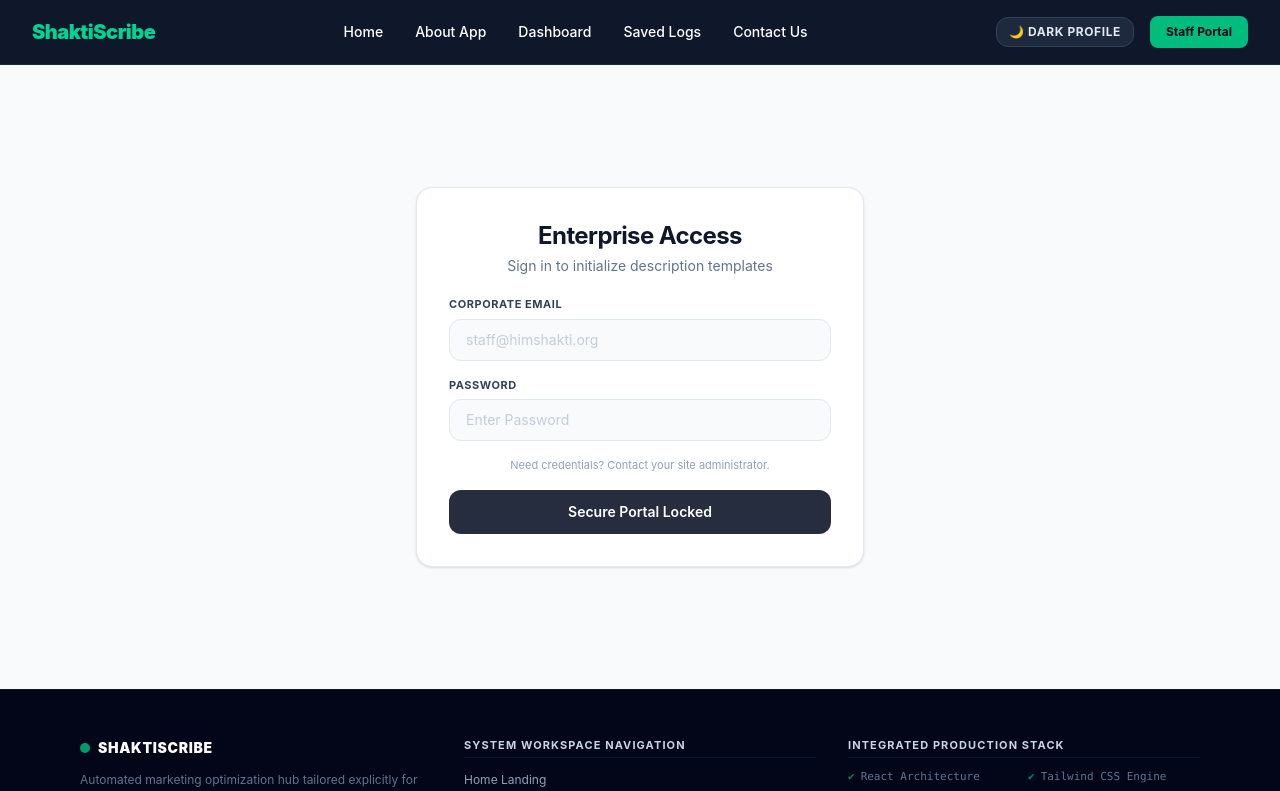
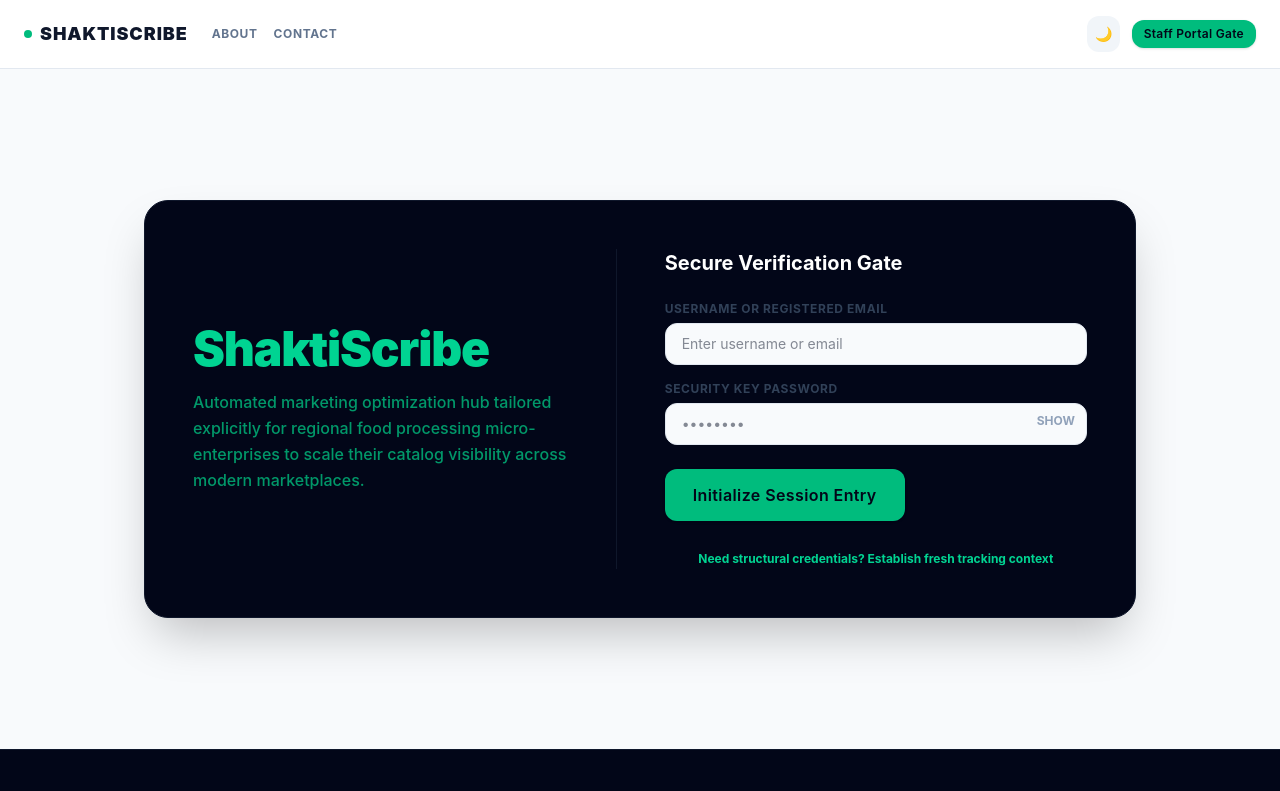
Before and after one commit to s-ath-vika/ShaktiScribe-Smart-Descriptor-and-Variation-Engine, a React app in the folder frontend/: page /login in a window 1280 px wide. Shown: the top 791 px of the page. Built offline with nearby package versions, Linux system fonts and the light colour scheme; the HTML template or start-up script is replaced by a standard one.

Commit message:
feat(frontend): refactor pages to fix cascading render effects, embed typing animations, and style unified dark card layout frames.

```diff
--- a/frontend/src/App.jsx
+++ b/frontend/src/App.jsx
@@ -1,5 +1,5 @@
 import { useState } from 'react';
-import { BrowserRouter, Routes, Route } from 'react-router-dom';
+import { BrowserRouter, Routes, Route, Navigate } from 'react-router-dom';
 import Navbar from './components/Navbar';
 import Footer from './components/Footer';
 import Home from './pages/Home';
@@ -13,26 +13,43 @@ export default function App() {
   const [theme, setTheme] = useState('light');
   const [editingLogItem, setEditingLogItem] = useState(null);
 
+  const [currentUser, setCurrentUser] = useState(() => {
+    const cachedSession = localStorage.getItem('shakti_session');
+    return cachedSession ? JSON.parse(cachedSession) : null;
+  });
+
+  const handleLoginSession = (userData) => {
+    localStorage.setItem('shakti_session', JSON.stringify(userData));
+    setCurrentUser(userData);
+  };
+
+  const handleLogoutSession = () => {
+    localStorage.removeItem('shakti_session');
+    setCurrentUser(null);
+  };
+
   return (
     <BrowserRouter>
       <div className={`min-h-screen flex flex-col bg-slate-50 text-slate-900 overflow-x-hidden ${theme === 'dark' ? 'dark bg-slate-950 text-slate-100' : ''}`}>
-        <Navbar theme={theme} setTheme={setTheme} />
+        <Navbar theme={theme} setTheme={setTheme} user={currentUser} onLogout={handleLogoutSession} />
 
         <div className="flex-grow">
           <Routes>
-            <Route path="/" element={<Home />} />
+            <Route path="/" element={<Home user={currentUser} onLogout={handleLogoutSession} />} />
+            <Route path="/about" element={<About />} />
+            <Route path="/contact" element={<Contact />} />
+            <Route
+              path="/login"
+              element={currentUser ? <Navigate to="/dashboard" /> : <Login onAuthSuccess={handleLoginSession} />}
+            />
             <Route
               path="/dashboard"
-              element={<Dashboard editingItem={editingLogItem} clearEditingItem={() => setEditingLogItem(null)} />}
+              element={currentUser ? <Dashboard user={currentUser} editingItem={editingLogItem} clearEditingItem={() => setEditingLogItem(null)} /> : <Navigate to="/login" />}
             />
             <Route
               path="/history"
-              element={<History triggerEditItem={(item) => setEditingLogItem(item)} />}
+              element={currentUser ? <History user={currentUser} triggerEditItem={(item) => setEditingLogItem(item)} /> : <Navigate to="/login" />}
             />
-            <Route path="/about" element={<About />} />
-            <Route path="/contact" element={<Contact />} />
-            <Route path="/login" element={<Login />} />
-
           </Routes>
         </div>
 
--- a/frontend/src/components/Navbar.jsx
+++ b/frontend/src/components/Navbar.jsx
@@ -1,71 +1,101 @@
 import { useState } from 'react';
-import { Link } from 'react-router-dom';
+import { Link, useNavigate } from 'react-router-dom';
+import { Button, Toast } from './ui';
 
-export default function Navbar({ theme, setTheme }) {
-  const [isOpen, setIsOpen] = useState(false);
+export default function Navbar({ theme, setTheme, user, onLogout }) {
+  const navigate = useNavigate();
+  const [isConfirmOpen, setIsConfirmOpen] = useState(false);
+  const [toastMessage, setToastMessage] = useState('');
 
-
-  const handleThemeToggle = () => {
-    setTheme(theme === 'light' ? 'dark' : 'light');
+  const executeLogoutSequence = () => {
+    setIsConfirmOpen(false);
+    onLogout();
+    setToastMessage("Session destroyed successfully. Cleared operational parameters cache.");
+    setTimeout(() => {
+      navigate('/');
+    }, 1200);
   };
 
   return (
-    <nav className="bg-slate-900 text-white border-b border-slate-800 sticky top-0 z-50">
-      <div className="max-w-7xl mx-auto px-4 sm:px-6 lg:px-8">
-        <div className="flex justify-between h-16 items-center">
-
-          <Link to="/" className="text-xl font-black tracking-tight text-emerald-400">
+    <>
+      <nav className="w-full bg-white dark:bg-slate-950 border-b border-slate-200 dark:border-slate-900 px-6 py-4 flex items-center justify-between transition-colors sticky top-0 z-40">
+        <div className="flex items-center gap-6">
+          <Link to="/" className="text-lg font-black tracking-wider text-slate-900 dark:text-white uppercase flex items-center gap-2">
+            <span className="w-2 h-2 rounded-full bg-emerald-500"></span>
             ShaktiScribe
           </Link>
-
-          <div className="hidden md:flex space-x-8 text-sm font-medium">
-            <Link to="/" className="hover:text-emerald-400 transition-colors">Home</Link>
-            <Link to="/about" className="hover:text-emerald-400 transition-colors">About App</Link>
-            <Link to="/dashboard" className="hover:text-emerald-400 transition-colors">Dashboard</Link>
-            <Link to="/history" className="hover:text-emerald-400 transition-colors">Saved Logs</Link>
-            <Link to="/contact" className="hover:text-emerald-400 transition-colors">Contact Us</Link>
+          <div className="hidden md:flex items-center gap-4 text-xs font-bold uppercase tracking-wider text-slate-500 dark:text-slate-400">
+            <Link to="/about" className="hover:text-emerald-500 transition-colors">About</Link>
+            <Link to="/contact" className="hover:text-emerald-500 transition-colors">Contact</Link>
+            {user && (
+              <>
+                <Link to="/dashboard" className="hover:text-emerald-500 transition-colors">Dashboard</Link>
+                <Link to="/history" className="hover:text-emerald-500 transition-colors">History Ledger</Link>
+              </>
+            )}
+          </div>
         </div>
 
-          <div className="hidden md:flex items-center space-x-4">
-
+        <div className="flex items-center gap-3">
           <button
-              onClick={handleThemeToggle}
-              className="px-3 py-1.5 text-xs font-bold uppercase tracking-wider rounded-xl bg-slate-800 hover:bg-slate-700 text-slate-200 transition-all border border-slate-700 cursor-pointer"
-            >
-              {theme === 'dark' ? '☀️ Light Profile' : '🌙 Dark Profile'}
-            </button>
-
-            <Link to="/login" className="px-4 py-2 text-xs bg-emerald-500 hover:bg-emerald-400 text-slate-950 font-bold rounded-lg transition-all">
-              Staff Portal
-            </Link>
-          </div>
-
-          <div className="flex md:hidden items-center space-x-2">
-            <button
-              onClick={handleThemeToggle}
-              className="p-2 rounded-xl bg-slate-800 text-xs border border-slate-700 text-slate-200"
+            onClick={() => setTheme(theme === 'dark' ? 'light' : 'dark')}
+            className="p-2 rounded-xl bg-slate-100 hover:bg-slate-200 dark:bg-slate-900 dark:hover:bg-slate-800 transition-colors text-sm cursor-pointer"
           >
             {theme === 'dark' ? '☀️' : '🌙'}
           </button>
-            <button onClick={() => setIsOpen(!isOpen)} className="p-2 rounded-xl hover:bg-slate-800 text-white">
-              {isOpen ? '✕' : '☰'}
+
+          {user ? (
+            <div className="flex items-center gap-3">
+              <span className="hidden sm:inline font-mono text-[11px] bg-emerald-500/10 text-emerald-500 px-2.5 py-1 border border-emerald-500/10 rounded-lg font-bold">
+                👤 {user.username}
+              </span>
+              <button
+                onClick={() => setIsConfirmOpen(true)}
+                className="inline-flex items-center justify-center font-semibold rounded-xl transition-all font-medium focus:outline-none tracking-wide active:scale-[0.98] px-4 py-2 text-xs cursor-pointer border border-slate-300 dark:border-slate-700 text-slate-700 dark:text-slate-300 hover:bg-slate-100 dark:hover:bg-slate-800"
+              >
+                🔒 Terminate Session
+              </button>
+            </div>
+          ) : (
+            <Link to="/login">
+              <Button variant="primary" size="sm">
+                Staff Portal Gate
+              </Button>
+            </Link>
+          )}
+        </div>
+      </nav>
+
+      {isConfirmOpen && (
+        <div className="fixed inset-0 bg-slate-950/60 backdrop-blur-sm flex items-center justify-center z-50 p-4">
+          <div className="bg-white dark:bg-slate-900 border border-slate-200 dark:border-slate-800 max-w-sm w-full rounded-2xl p-6 shadow-2xl text-left space-y-4 animate-in fade-in zoom-in-95 duration-150">
+            <h3 className="text-base font-bold text-slate-900 dark:text-white">
+              Confirm System Logout Sequence
+            </h3>
+            <p className="text-xs text-slate-500 dark:text-slate-400 leading-relaxed">
+              Are you sure you want to terminate your current session? This action will disconnect writing tokens until the next authorization handshake.
+            </p>
+            <div className="flex gap-2 justify-end pt-2">
+              <button
+                onClick={() => setIsConfirmOpen(false)}
+                className="inline-flex items-center justify-center font-semibold rounded-xl transition-all font-medium focus:outline-none tracking-wide active:scale-[0.98] px-3 py-1.5 text-xs cursor-pointer border border-slate-300 dark:border-slate-700 text-slate-700 dark:text-slate-300 hover:bg-slate-100 dark:hover:bg-slate-800"
+              >
+                Cancel
+              </button>
+              <button
+                onClick={executeLogoutSequence}
+                className="inline-flex items-center justify-center font-semibold rounded-xl transition-all font-medium focus:outline-none tracking-wide active:scale-[0.98] px-3 py-1.5 text-xs cursor-pointer bg-red-500 hover:bg-red-400 text-white"
+              >
+                Disconnect Session
               </button>
             </div>
           </div>
         </div>
+      )}
 
-      {isOpen && (
-        <div className="md:hidden px-4 pt-2 pb-4 bg-slate-950 space-y-3 border-t border-slate-800 flex flex-col text-sm">
-          <Link to="/" onClick={() => setIsOpen(false)} className="py-2 hover:text-emerald-400">Home</Link>
-          <Link to="/about" onClick={() => setIsOpen(false)} className="py-2 hover:text-emerald-400">About App</Link>
-          <Link to="/dashboard" onClick={() => setIsOpen(false)} className="py-2 hover:text-emerald-400">Dashboard</Link>
-          <Link to="/history" onClick={() => setIsOpen(false)} className="py-2 hover:text-emerald-400">Saved Logs</Link>
-          <Link to="/contact" onClick={()=>setIsOpen(false)} className="py-2 hover:text-emerald-400">Contact Us</Link>
-          <Link to="/login" onClick={() => setIsOpen(false)} className="py-2 text-center bg-slate-900 text-white rounded-xl text-xs font-semibold mt-2">
-            Staff Portal
-          </Link>
-        </div>
+      {toastMessage && (
+        <Toast message={toastMessage} isVisible={!!toastMessage} onDismiss={() => setToastMessage('')} />
       )}
-    </nav>
+    </>
   );
 }
--- a/frontend/src/pages/Login.jsx
+++ b/frontend/src/pages/Login.jsx
@@ -1,49 +1,150 @@
-export default function Login() {
+import { useState,  } from 'react';
+import { useNavigate } from 'react-router-dom';
+import { Input, Button, Toast } from '../components/ui';
+
+export default function Login({ onAuthSuccess }) {
+  const navigate = useNavigate();
+  const [isSignUp, setIsSignUp] = useState(false);
+  const [showPassword, setShowPassword] = useState(false);
+  const [showConfirmPassword, setShowConfirmPassword] = useState(false);
+  const [toastMessage, setToastMessage] = useState('');
+  const [errors, setErrors] = useState({});
+
+  const [loginData, setLoginData] = useState({ identifier: '', password: '' });
+  const [signUpData, setSignUpData] = useState({ username: '', fullName: '', email: '', password: '', confirmPassword: '' });
+
+  const processAuthentication = async (e) => {
+    e.preventDefault();
+    setErrors({});
+    setToastMessage('');
+
+    if (!isSignUp) {
+      if (!loginData.identifier || !loginData.password) {
+        setErrors({ general: "Identity values must be completed." });
+        return;
+      }
+      try {
+        const res = await fetch('http://localhost:5000/api/auth/login', {
+          method: 'POST',
+          headers: { 'Content-Type': 'application/json' },
+          body: JSON.stringify(loginData)
+        });
+        const data = await res.json();
+        if (!res.ok) throw new Error(data.error || 'Authentication checkpoint failed.');
+
+        onAuthSuccess(data);
+        setToastMessage(`Welcome back, ${data.username}! Routing to secure system cockpit...`);
+        setTimeout(() => {
+          navigate('/dashboard');
+        }, 1200);
+      } catch (err) {
+        setToastMessage(err.message);
+      }
+    } else {
+      if (!signUpData.username || !signUpData.fullName || !signUpData.email || !signUpData.password || !signUpData.confirmPassword) {
+        setErrors({ general: "All fields are required to assemble parameters." });
+        return;
+      }
+      if (signUpData.password !== signUpData.confirmPassword) {
+        setErrors({ confirmPassword: "Verification string coordinates do not match operational match guidelines." });
+        return;
+      }
+      try {
+        const res = await fetch('http://localhost:5000/api/auth/signup', {
+          method: 'POST',
+          headers: { 'Content-Type': 'application/json' },
+          body: JSON.stringify({
+            username: signUpData.username,
+            fullName: signUpData.fullName,
+            email: signUpData.email,
+            password: signUpData.password
+          })
+        });
+        const data = await res.json();
+        if (!res.ok) throw new Error(data.error || 'Registration aborted.');
+
+        onAuthSuccess(data);
+        setToastMessage(`Account Registered Successfully. Welcome, ${data.username}!`);
+        setTimeout(() => {
+          navigate('/dashboard');
+        }, 1200);
+      } catch (err) {
+        setToastMessage(err.message);
+      }
+    }
+  };
+
   return (
+    <main className="max-w-5xl mx-auto px-4 py-16 min-h-[85vh] flex items-center justify-center">
+      <div className="w-full bg-slate-950 border border-slate-900 rounded-3xl p-6 md:p-12 shadow-2xl flex flex-col md:flex-row gap-12 items-stretch">
 
-    <main className="min-h-[calc(100vh-11rem)] flex items-center justify-center px-4 transition-colors duration-200">
-
-
-      <div className="w-full max-w-md bg-white border border-slate-200 rounded-2xl p-6 md:p-8 shadow-sm space-y-5 dark:bg-slate-900 dark:border-slate-800">
-
-        <div className="text-center">
-          <h1 className="text-2xl font-bold text-slate-900 dark:text-white tracking-tight">Enterprise Access</h1>
-          <p className="text-sm text-slate-500 dark:text-slate-400 mt-1">Sign in to initialize description templates</p>
+        <div className="w-full md:w-1/2 text-left flex flex-col justify-center space-y-4 pr-0 md:pr-6 border-b md:border-b-0 md:border-r border-slate-900 pb-8 md:pb-0">
+          <h1 className="text-5xl font-black tracking-tight text-emerald-400">
+            ShaktiScribe
+          </h1>
+          <p className="text-emerald-500/80 leading-relaxed text-sm md:text-base font-medium">
+            Automated marketing optimization hub tailored explicitly for regional food processing micro-enterprises to scale their catalog visibility across modern marketplaces.
+          </p>
         </div>
 
-        <form className="space-y-4" onSubmit={(e) => e.preventDefault()}>
-          <div>
-            <label className="block text-[11px] font-bold text-slate-700 dark:text-slate-300 uppercase tracking-wider mb-1.5">
-              Corporate Email
-            </label>
-            <input
-              type="email"
-              placeholder="staff@himshakti.org"
-              className="w-full px-4 py-2.5 bg-slate-50 dark:bg-slate-800 border border-slate-200 dark:border-slate-700 rounded-xl text-sm focus:outline-none focus:border-emerald-500 text-slate-400 dark:text-slate-500 transition-colors cursor-not-allowed"
-              disabled
-            />
+        <div className="w-full md:w-1/2 flex flex-col justify-center">
+          <h2 className="text-xl font-bold text-white mb-6">
+            {isSignUp ? 'Establish System Identity Log' : 'Secure Verification Gate'}
+          </h2>
+
+          <form onSubmit={processAuthentication} className="space-y-4">
+            {isSignUp ? (
+              <>
+                <Input label="Username Handle" placeholder="e.g., himshakti_admin" value={signUpData.username} onChange={(e) => setSignUpData({...signUpData, username: e.target.value})} />
+                <Input label="Full Identity Name" placeholder="e.g., Devendra Negi" value={signUpData.fullName} onChange={(e) => setSignUpData({...signUpData, fullName: e.target.value})} />
+                <Input label="Corporate Email" type="email" placeholder="name@himshakti.org" value={signUpData.email} onChange={(e) => setSignUpData({...signUpData, email: e.target.value})} />
+
+                <div className="relative">
+                  <Input label="Password Structure" type={showPassword ? 'text' : 'password'} placeholder="••••••••" value={signUpData.password} onChange={(e) => setSignUpData({...signUpData, password: e.target.value})} />
+                  <button type="button" onClick={() => setShowPassword(!showPassword)} className="absolute right-3 top-8 text-xs font-bold text-slate-400 hover:text-emerald-400">
+                    {showPassword ? 'HIDE' : 'SHOW'}
+                  </button>
+                </div>
+
+                <div className="relative">
+                  <Input label="Confirm Security Key" type={showConfirmPassword ? 'text' : 'password'} placeholder="••••••••" value={signUpData.confirmPassword} onChange={(e) => setSignUpData({...signUpData, confirmPassword: e.target.value})} error={errors.confirmPassword} />
+                  <button type="button" onClick={() => setShowConfirmPassword(!showConfirmPassword)} className="absolute right-3 top-8 text-xs font-bold text-slate-400 hover:text-emerald-400">
+                    {showConfirmPassword ? 'HIDE' : 'SHOW'}
+                  </button>
+                </div>
+              </>
+            ) : (
+              <>
+                <Input label="Username or Registered Email" placeholder="Enter username or email" value={loginData.identifier} onChange={(e) => setLoginData({...loginData, identifier: e.target.value})} />
+                <div className="relative">
+                  <Input label="Security Key Password" type={showPassword ? 'text' : 'password'} placeholder="••••••••" value={loginData.password} onChange={(e) => setLoginData({...loginData, password: e.target.value})} />
+                  <button type="button" onClick={() => setShowPassword(!showPassword)} className="absolute right-3 top-8 text-xs font-bold text-slate-400 hover:text-emerald-400">
+                    {showPassword ? 'HIDE' : 'SHOW'}
+                  </button>
+                </div>
+              </>
+            )}
+
+            {errors.general && <p className="text-xs text-red-500 font-semibold">{errors.general}</p>}
+
+            <div className="pt-2">
+              <Button variant="primary" size="lg" onClick={processAuthentication}>
+                {isSignUp ? 'Complete Registration' : 'Initialize Session Entry'}
+              </Button>
+            </div>
+          </form>
+
+          <div className="mt-6 text-center">
+            <button type="button" onClick={() => { setIsSignUp(!isSignUp); setErrors({}); setToastMessage(''); }} className="text-xs font-bold text-emerald-400 hover:text-emerald-300 transition-colors">
+              {isSignUp ? 'Already registered? Return to Gate Entry' : 'Need structural credentials? Establish fresh tracking context'}
+            </button>
           </div>
-          <div>
-            <label className="block text-[11px] font-bold text-slate-700 dark:text-slate-300 uppercase tracking-wider mb-1.5">
-              Password
-            </label>
-            <input
-              type="password"
-              placeholder="Enter Password"
-              className="w-full px-4 py-2.5 bg-slate-50 dark:bg-slate-800 border border-slate-200 dark:border-slate-700 rounded-xl text-sm focus:outline-none focus:border-emerald-500 text-slate-400 dark:text-slate-500 transition-colors cursor-not-allowed"
-              disabled
-            />
-          </div>
+        </div>
 
-          <p className="text-center text-[11px] text-slate-400 dark:text-slate-500">
-            Need credentials? Contact your site administrator.
-          </p>
-
-          <button className="w-full py-3 bg-slate-900 hover:bg-slate-800 dark:bg-emerald-500 dark:text-slate-950 text-white font-semibold text-sm rounded-xl transition-all cursor-not-allowed opacity-90" disabled>
-            Secure Portal Locked
-          </button>
-        </form>
       </div>
+      {toastMessage && (
+        <Toast message={toastMessage} isVisible={!!toastMessage} onDismiss={() => setToastMessage('')} />
+      )}
     </main>
   );
 }
```
Also changed, not shown: frontend/src/pages/Dashboard.jsx (+17 -10 lines), frontend/src/pages/History.jsx (+10 -10 lines), 1 other file (tests, documents, lock files or other folders). Lines whose indentation alone changed are shown as unchanged.
